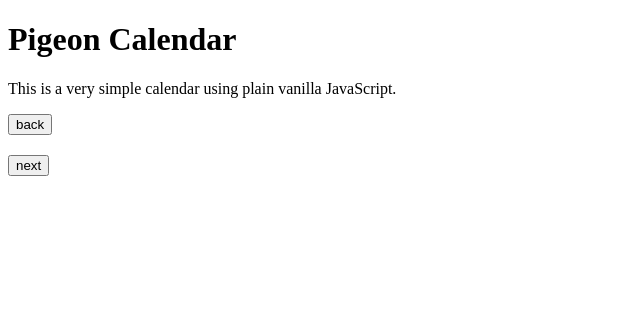
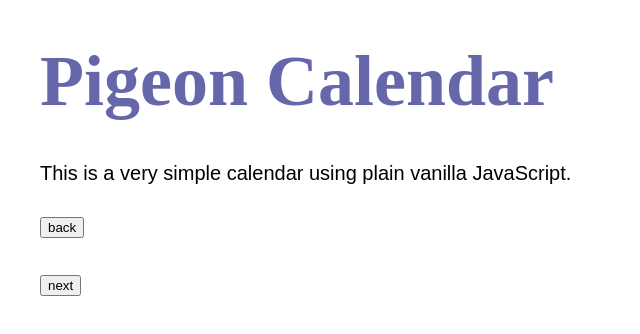
Before and after one commit to jakemclelland/pigeon.js, a plain HTML site: page pcalendar/index.html in a window 1280 px wide. Shown: the whole page, without its empty margins (0-640 px from the left). Drawn offline with Linux system fonts and the light colour scheme.

Commit message:
referenced general site style and license

```diff
--- a/pcalendar/index.html
+++ b/pcalendar/index.html
@@ -4,7 +4,9 @@
     <meta charset="UTF-8">
     <meta http-equiv="X-UA-Compatible" content="IE=edge">
     <meta name="viewport" content="width=device-width, initial-scale=1.0">
+    <meta name="author" content="Jake McLelland">
     <title>Pigeon Calendar</title>
+    <link rel="stylesheet" href="../site.css" >
     <link rel="stylesheet" href="pcalendar.css">
 </head>
 <body>
--- a/pcalendar/pcalendar.css
+++ b/pcalendar/pcalendar.css
@@ -0,0 +1,6 @@
+/*
+* pcalendar v0.1 - a simple calendar control
+* Copyright (c) 2022 Jake McLelland
+* License: MIT
+* The above copyright notice and this permission notice shall be included in all copies or substantial portions of the Software.
+*/
```
Also changed, not shown: pcalendar/pcalendar.js (+7 -0 lines).
